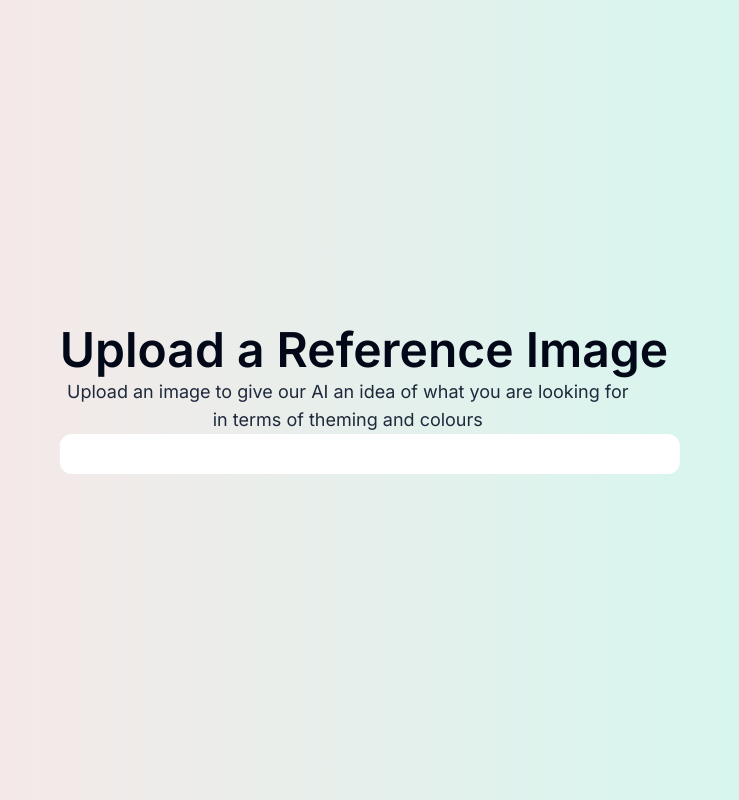
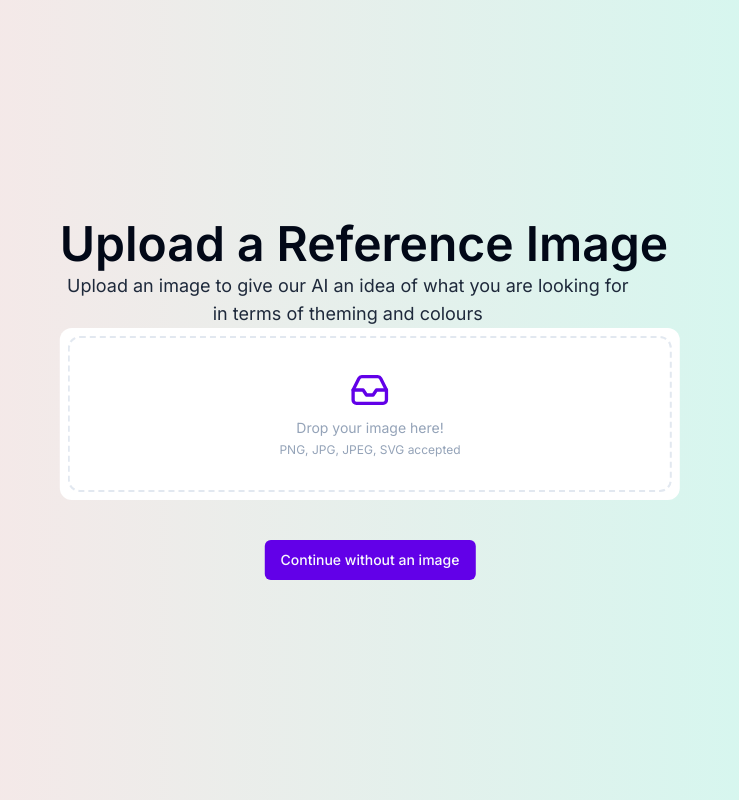
Before and after one commit to Aeromaster213/ewes_eyes, a Next.js app in the folder frontend/: page /generate in a window 1280 px wide. Shown: the whole page, without its empty margins (270-1009 px from the left). Built offline with nearby package versions, Linux system fonts and the light colour scheme.

Commit message:
created the image upload and home page, need react query and middleware api

```diff
--- a/frontend/app/generate/layout.tsx
+++ /dev/null
@@ -1,21 +0,0 @@
-import type { Metadata } from "next";
-import { Inter } from "next/font/google";
-
-const inter = Inter({ subsets: ["latin"] });
-
-export const metadata: Metadata = {
-  title: "Revamp",
-  description: "Generate Energy Efficient UIs",
-};
-
-export default function RootLayout({
-  children,
-}: Readonly<{
-  children: React.ReactNode;
-}>) {
-  return (
-    <html lang="en">
-      <body className={inter.className}>{children}</body>
-    </html>
-  );
-}
--- a/frontend/app/generate/page.tsx
+++ b/frontend/app/generate/page.tsx
@@ -1,6 +1,7 @@
 "use client"
 import React from "react";
 import Fileupload from "@/components/fileupload";
+import { Button } from "@/components/ui/button";
 
 export default function Gen() {
     return (
@@ -14,6 +15,7 @@ export default function Gen() {
                         Upload an image to give our AI an idea of what you are looking for in terms of theming and colours
                     </p>
                     <Fileupload />
+                    <Button className="mt-10 bg-theme-blue hover:bg-theme-purple" >Continue without an image</Button>
                 </div>
             </div>
         </div>
--- a/frontend/components/fileupload.tsx
+++ b/frontend/components/fileupload.tsx
@@ -1,12 +1,29 @@
 "use client"
 import React from "react";
-import {useDropzone} from 'react-dropzone';
+import { useDropzone } from 'react-dropzone';
+import { Inbox } from "lucide-react"
 
 const Fileupload = () => {
+    const { getRootProps, getInputProps } = useDropzone({
+        maxFiles: 1,
+        accept: { 'image/*': ['.png', '.jpg', '.jpeg', '.svg'] },
+        onDrop: (acceptedFiles) => {
+            console.log(acceptedFiles);
+        }
+    });
     return (
         <div className="rounded-xl p-2 bg-white">
-            <div>
-                <input />
+            <div {...getRootProps({
+                className: "border-dashed border-2 rounded-xl cursor-pointer bg-gray-80 hover:bg-gray-100 py-8 flex justify-center items-center flex-col"
+            })}>
+                <input {...getInputProps()} />
+                <>
+                    <Inbox
+                        className="w-10 h-10 text-theme-blue hover:text-theme-purple"
+                    />
+                    <p className="mt-2 text-sm text-slate-400" >Drop your image here!</p>
+                    <p className="mt-1 text-xs text-slate-400">PNG, JPG, JPEG, SVG accepted</p>
+                </>
             </div>
         </div>
     )
--- /dev/null
+++ b/package.json
@@ -0,0 +1,5 @@
+{
+  "dependencies": {
+    "lucide-react": "^0.354.0"
+  }
+}
```
Also changed, not shown: 1 other file (tests, documents, lock files or other folders).
